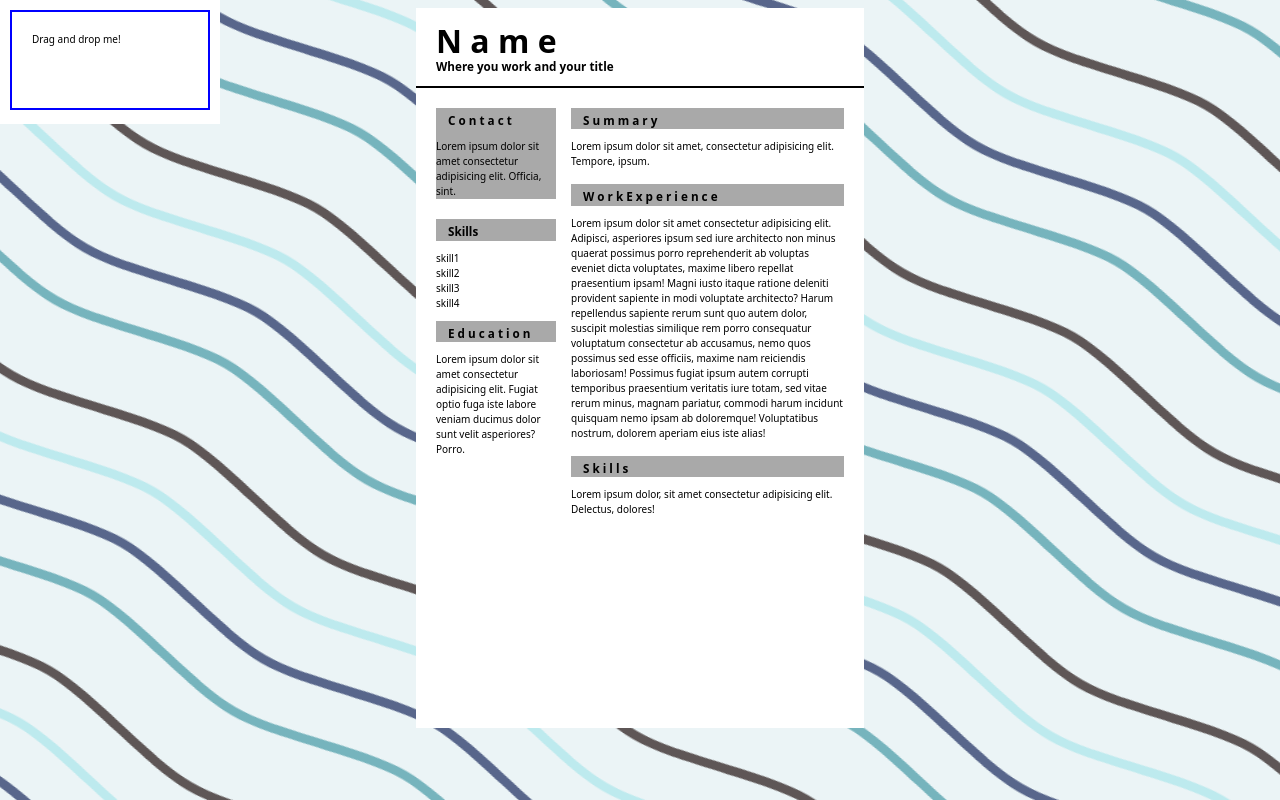
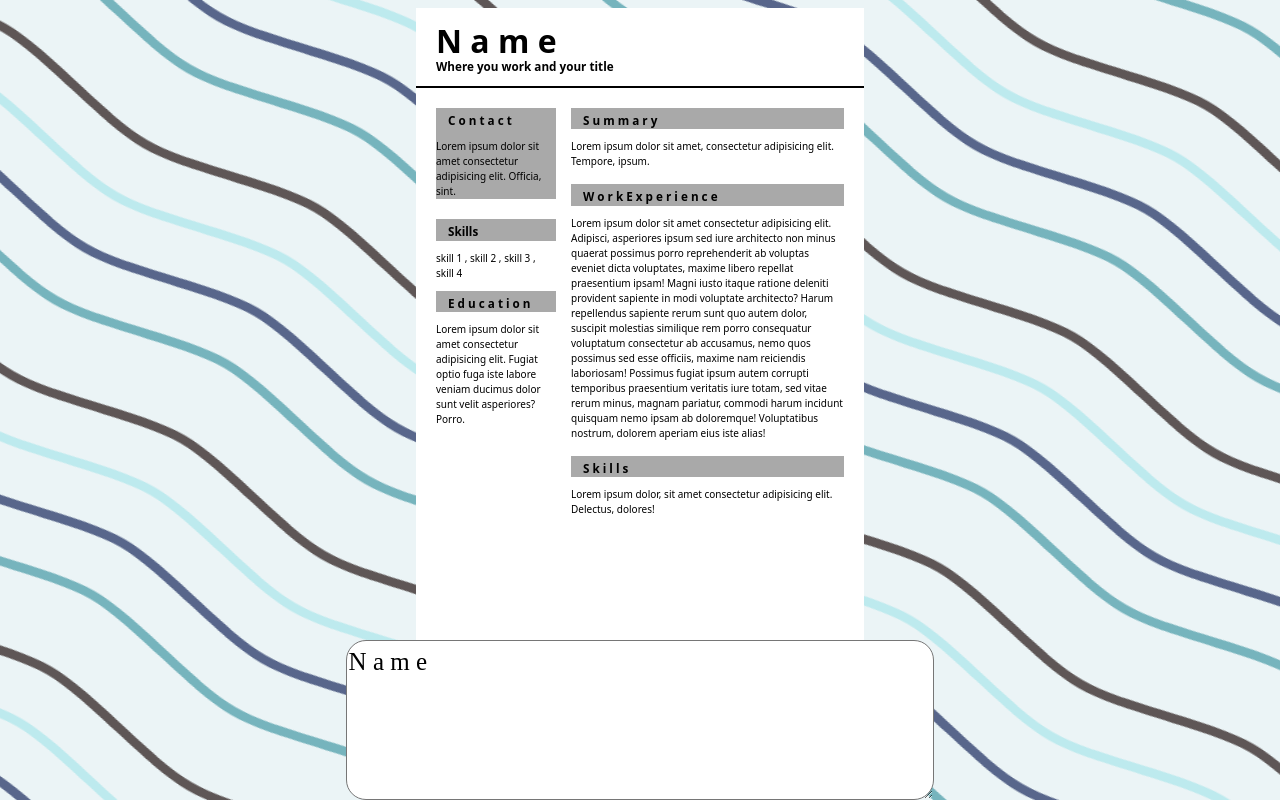
Before and after one commit to YRO24/resumeBuilder-using-react, a React (Vite) app in the folder resumeBuilderThing/: page / in a window 1280 px wide. Built offline with nearby package versions, Linux system fonts and the light colour scheme; a web font is replaced by a local one.

Commit message:
Finished the basic implementation without the dnd functionality

```diff
--- a/resumeBuilderThing/src/ResumePage.jsx
+++ b/resumeBuilderThing/src/ResumePage.jsx
@@ -1,116 +1,78 @@
-import { useState } from "react";
+import { use, useState } from "react";
 import './resetAndMore.css';
-import { DndContext, useDraggable } from "@dnd-kit/core";
+
 
 export default function ResumePage() {
-    const [position, setPosition] = useState({ x: 0, y: 0 });
-
-    const { attributes, listeners, setNodeRef, transform } = useDraggable({
-        id: 'draggable-textarea',
-    });
-
-    // The style now only relies on the state `position` and the `transform` from the hook
-    const combinedStyle = {
-        transform: `translate3d(${position.x + (transform ? transform.x : 0)}px, ${position.y + (transform ? transform.y : 0)}px, 0)`,
-        cursor: transform ? 'grabbing' : 'grab',
-        position: 'absolute',
-        padding: '10px',
-        touchAction: 'none',
-    };
-
-    function handleDragEnd(event) {
-        const { delta } = event;
-        setPosition(({ x, y }) => ({
-            x: x + delta.x,
-            y: y + delta.y,
-        }));
-    }
-
+const stuff = ['N a m e','Where you work and your title', 'Lorem ipsum dolor sit amet consectetur adipisicing elit. Officia, sint.'
+    ,'skill 1 , skill 2 , skill 3 , skill 4','Lorem ipsum dolor sit amet consectetur adipisicing elit. Fugiat optio fuga iste labore veniam ducimus dolor sunt velit asperiores? Porro.',
+    'Lorem ipsum dolor sit amet, consectetur adipisicing elit. Tempore, ipsum.',
+    'Lorem ipsum dolor sit amet consectetur adipisicing elit. Adipisci, asperiores ipsum sed iure architecto non minus quaerat possimus porro reprehenderit ab voluptas eveniet dicta voluptates, maxime libero repellat praesentium ipsam! Magni iusto itaque ratione deleniti provident sapiente in modi voluptate architecto? Harum repellendus sapiente rerum sunt quo autem dolor, suscipit molestias similique rem porro consequatur voluptatum consectetur ab accusamus, nemo quos possimus sed esse officiis, maxime nam reiciendis laboriosam! Possimus fugiat ipsum autem corrupti temporibus praesentium veritatis iure totam, sed vitae rerum minus, magnam pariatur, commodi harum incidunt quisquam nemo ipsam ab doloremque! Voluptatibus nostrum, dolorem aperiam eius iste alias!'
+    ,'Lorem ipsum dolor, sit amet consectetur adipisicing elit. Delectus, dolores!'
+] ;
+console.log(stuff.length);
+const [divTexts , setDivTexts] = useState({div1:stuff[0], div2:stuff[1],div3:stuff[2],div4:stuff[3],div5:stuff[4],div6:stuff[5],div7:stuff[6],div8:stuff[7]});
+const [activeDiv,SetActiveDiv] = useState('div1');
     return (
-        <DndContext onDragEnd={handleDragEnd}>
-            <div className="main-content-container">
-                <div className="encloser" style={{
-                    position: 'fixed',
-                    top: 0,
-                    left: 0,
-                    width: '100vw',
-                    height: '100vh',
-                    zIndex: -1,
-                }}>
-            <div className="page">
+        <div className="encloser">
+                <div className="page">
             <div className="topHalf">
-                <h1 className="name">N a m e</h1>
-                <h3 className="jobTitle">Where you work and your title</h3>
+                <h1 className="name" onClick={()=>SetActiveDiv('div1')}>{divTexts.div1}</h1>
+                <h3 className="jobTitle" onClick={()=>SetActiveDiv('div2')}>{divTexts.div2}</h3>
             </div>
 
                         <div className="bottomHalf">
                 <div className="subsection1">
-                    <div className="contactSection">
+                    <div className="contactSection" onClick={()=>SetActiveDiv('div3')}>
                     <h3>C o n t a c t</h3>
                     <div className="list">
-                                        Lorem ipsum dolor sit amet consectetur adipisicing elit. Officia, sint.
+                                    {divTexts.div3}
                                     </div>
                                 </div>
-                                <div className="Interests">
+                                <div className="Interests" onClick={()=>SetActiveDiv('div4')}>
                                     <h3 className="interests">Skills</h3>
-                                    skill1
-                                    <br />
-                                    skill2
-                                    <br />
-                                    skill3
-                                    <br />
-                                    skill4
-                                    <br />
+                                    {divTexts.div4}
                                 </div>
                                 <div className="Education">
-                                    <h3 className="Education">E d u c a t i o n</h3>
-                                    Lorem ipsum dolor sit amet consectetur adipisicing elit. Fugiat optio fuga iste labore veniam ducimus dolor sunt velit asperiores? Porro.
+                                    <h3 className="Education" onClick={()=>SetActiveDiv('div5')}>E d u c a t i o n</h3>
+                                    {divTexts.div5}
                                 </div>
                             </div>
                             <div className="subsection2">
                                 <div className="subsections">
+                                    <div className="Summary" onClick={()=>SetActiveDiv('div6')}>
                                     <h3>S u m m a r y</h3>
                                     <div className="list-items">
-                                        <p>Lorem ipsum dolor sit amet, consectetur adipisicing elit. Tempore, ipsum.</p>
+                                        <p>{divTexts.div6}</p>
+                                    </div>
                                     </div>
                                 </div>
                                 <div className="subsections">
+                                <div className="workExperience" onClick={()=>SetActiveDiv('div7')}>
+
                                     <h3>W o r k E x p e r i e n c e</h3>
                                     <div className="list-items">
-                                        <p>Lorem ipsum dolor sit amet consectetur adipisicing elit. Adipisci, asperiores ipsum sed iure architecto non minus quaerat possimus porro reprehenderit ab voluptas eveniet dicta voluptates, maxime libero repellat praesentium ipsam! Magni iusto itaque ratione deleniti provident sapiente in modi voluptate architecto? Harum repellendus sapiente rerum sunt quo autem dolor, suscipit molestias similique rem porro consequatur voluptatum consectetur ab accusamus, nemo quos possimus sed esse officiis, maxime nam reiciendis laboriosam! Possimus fugiat ipsum autem corrupti temporibus praesentium veritatis iure totam, sed vitae rerum minus, magnam pariatur, commodi harum incidunt quisquam nemo ipsam ab doloremque! Voluptatibus nostrum, dolorem aperiam eius iste alias!</p>
+                                        <p>{divTexts.div7}</p>
                                     </div>
                                 </div>
+                                </div>
                                 <div className="subsections">
-                                    <h3>S k i l l s</h3>
-                                    <div className="list-items">
-                                        <p>Lorem ipsum dolor, sit amet consectetur adipisicing elit. Delectus, dolores!</p>
+                                    <div className="skills" onClick={()=>SetActiveDiv('div8')}>
+                                        <h3>S k i l l s</h3>
+                                        <div className="list-items">
+                                        <p>{divTexts.div8}</p>
+                                    </div>
                                     </div>
                                 </div>
                             </div>
                     </div>
                     </div>
-                </div>
-
-                <div
-                    className="textAreaEncloser"
-                    ref={setNodeRef}
-                    style={combinedStyle}
-                    {...listeners}
-                    {...attributes}
-                >
-                    <textarea
-                        className="inputbox"
-                        defaultValue="Drag and drop me!"
-                        style={{
-                            padding: '20px',
-                            width: '200px',
-                            height: '100px',
-                            resize: 'none',
-                            border: '2px solid blue',
-                        }}
-                    />
-                </div>
+                    <textarea className="inputbox" value={divTexts[activeDiv]} onChange={(e)=>{
+                        setDivTexts(
+                            {
+                                ...divTexts,[activeDiv]: e.target.value
+                            }
+                        );
+                    }}/>
         </div>
-        </DndContext>
     );
 }
--- a/resumeBuilderThing/src/resetAndMore.css
+++ b/resumeBuilderThing/src/resetAndMore.css
@@ -87,14 +87,14 @@
     display: flex;
     flex-direction: column;
 }
-#inputbox{
+.inputbox{
     font-family: "Google Sans Code";
     resize: both;
     position: absolute;
     width: 46vw;
     height: 20vh;
-    background-color:gainsboro;
-    bottom: 0;
+    background-color:white;
+    bottom: 0px;
     left: calc((100vw - 46vw)/2);
     border-radius: 20px;
     font-size: 2.5rem;
@@ -167,7 +167,3 @@ min-width: 12rem
     gap: 20px;
     /* Optional: Adds space between the two subsections */
 }
-
-.textAreaEncloser{
-    background-color: #fff;
-}
```
